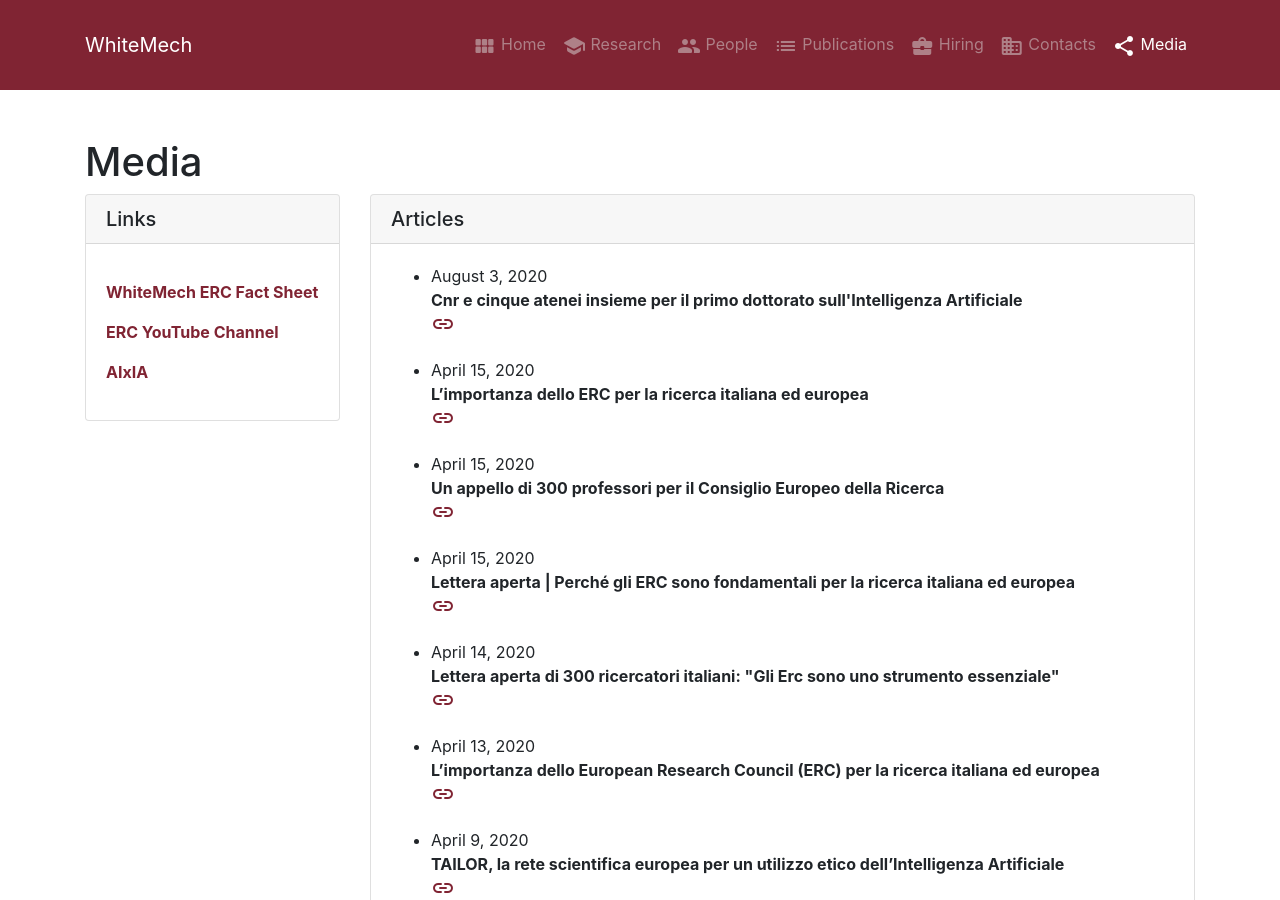
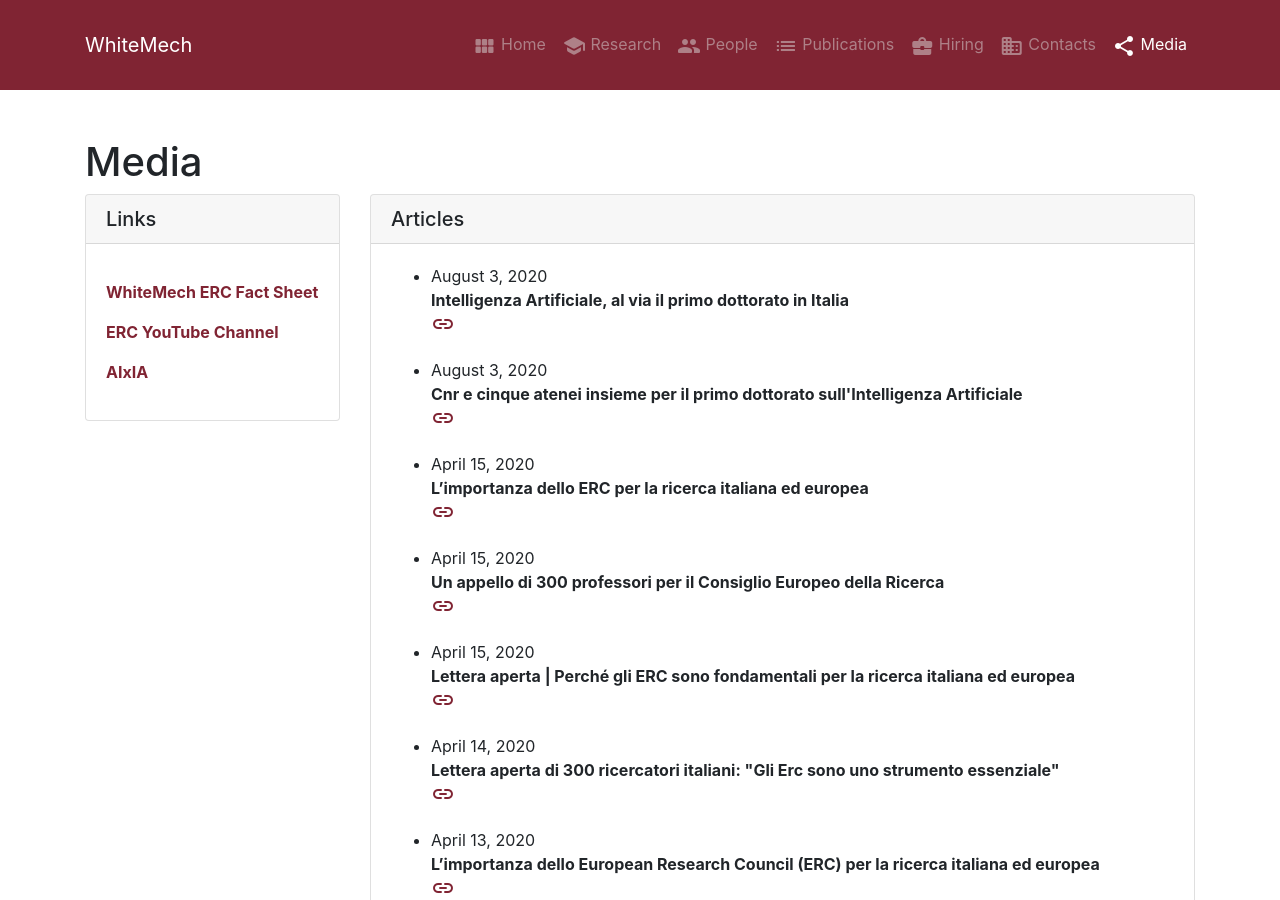
Before and after one commit to whitemech/whitemech.github.io, a Jekyll site: the page built from _pages/media.md, in a window 1280 px wide and 900 px high. Built offline with Jekyll 4.4.1, drawn with Linux system fonts in a browser that asks for light colours.

Commit message:
add media article

```diff
--- a/_data/media.yml
+++ b/_data/media.yml
@@ -1,3 +1,7 @@
+-
+  date: "August 3, 2020"
+  title: "Intelligenza Artificiale, al via il primo dottorato in Italia"
+  url: "http://www.rainews.it/dl/rainews/articoli/convenzione-cnr-universita-primo-dottorato-di-ricerca-italiano-in-intelligenza-artificiale-e3658dd1-f447-48dd-b1cf-277306feeade.html"
 -
   date: "August 3, 2020"
   title: "Cnr e cinque atenei insieme per il primo dottorato sull'Intelligenza Artificiale"
```
